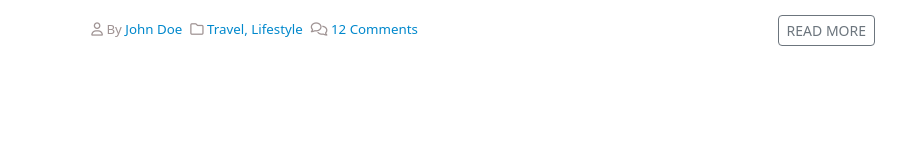
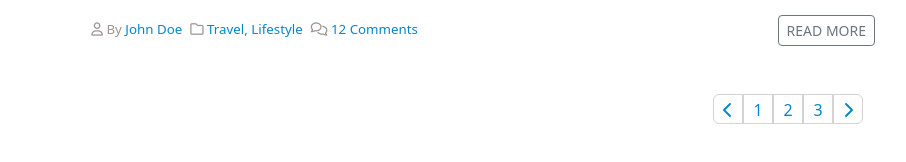
Before and after one commit to riccardococciolo/proj-html-vuejs, a Vue app: page / in a window 1280 px wide. Shown: the part 3983-4145 px from the top of the page, without its empty margins (50-956 px from the left). Before the commit the page ends 4101 px from the top, so only its background shows below. Built offline with nearby package versions, Linux system fonts and the light colour scheme.

Commit message:
update: button hover

```diff
--- a/src/components/AppMain.vue
+++ b/src/components/AppMain.vue
@@ -90,6 +90,11 @@ export default {
             <div class="row">
                 <div class="col-9">
                     <PostCard v-for="(post) in store.posts" :img="post.img" :title="post.title" :category="post.category" />
+                    <div class="text-end pt-4">
+                        <span class="square rounded-start-2"><i class="fa-solid fa-chevron-left"></i></span>
+                        <span class="square" v-for="(num) in 3">{{ num }}</span>
+                        <span class="square rounded-end-2"><i class="fa-solid fa-chevron-right"></i></span>
+                    </div>
                 </div>
                 <div class="col-3">
                     <h6 class="pt-4">LATEST FROM TWITTER</h6>
@@ -175,4 +180,18 @@ export default {
 .text-sm {
     font-size: .8rem;
 }
+
+.square {
+    line-height: 30px;
+    text-align: center;
+    display: inline-block;
+    height: 30px;
+    width: 30px;
+    border: 1px solid rgb(211, 211, 211);
+    color: $primary-color;
+    &:hover {
+        background-color: $primary-color;
+        color: white;
+    }
+}
 </style>
--- a/src/components/Button.vue
+++ b/src/components/Button.vue
@@ -23,5 +23,8 @@ export default {
 .my-button {
     background-color: $text-black;
     color: white;
+    &:hover {
+        scale: .97;
+    }
 }
 </style>
```
